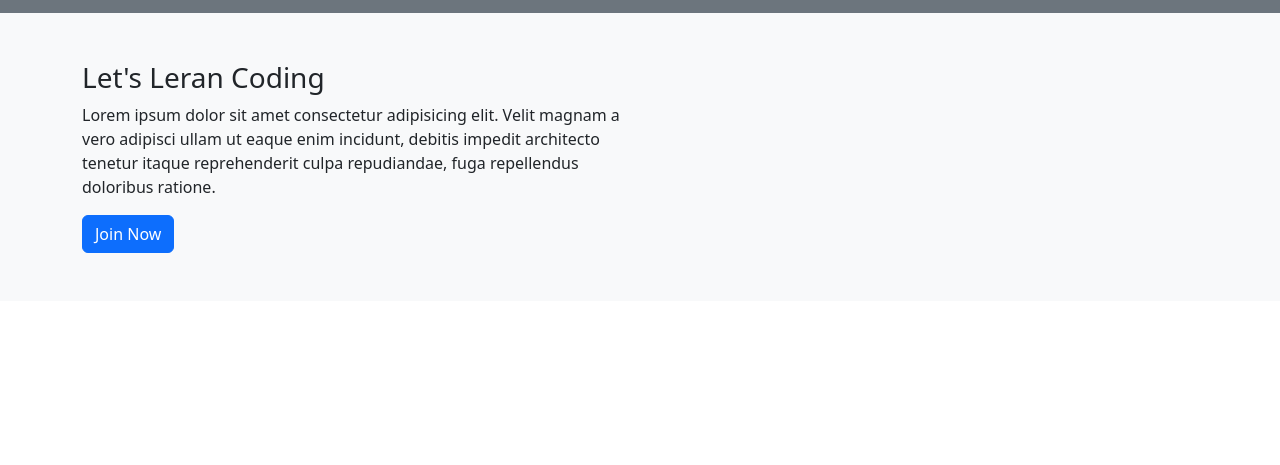
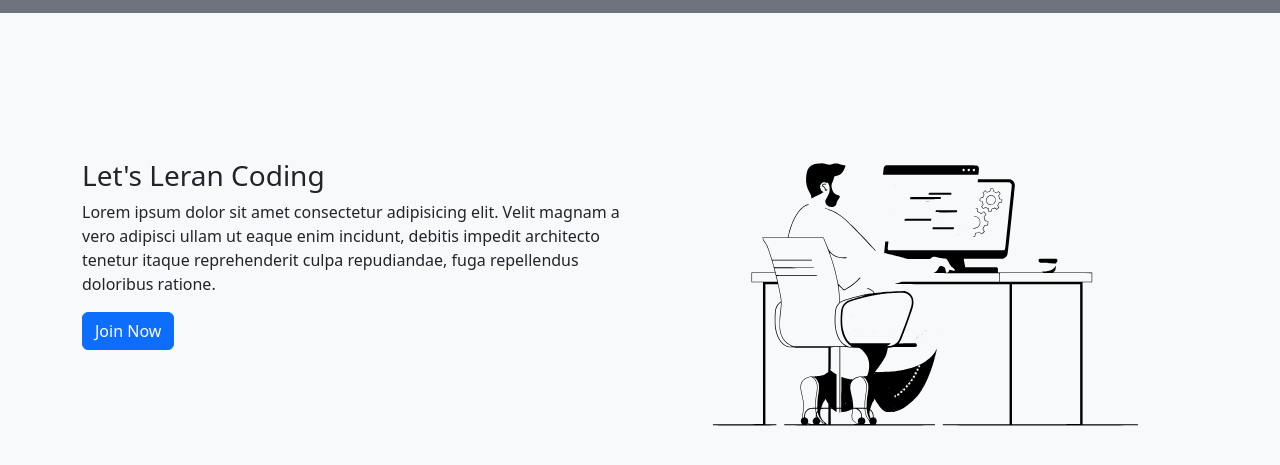
Before and after one commit to elif-kepenek/sass, a website: page index.html in a window 1280 px wide. Shown: the part 129-594 px from the top of the page. Drawn offline with nearby package versions, Linux system fonts and the light colour scheme.

Commit message:
hero_area section

```diff
--- a/index.html
+++ b/index.html
@@ -82,7 +82,9 @@
                     </div>
                 </div>
             </div>
-            <div class="col-md-6"></div>
+            <div class="col-md-6 pt-4">
+                <img src="./img/coder.svg" class="img-fluid" alt="">
+            </div>
         </div></div>
     </section>
 
```
Also changed, not shown: img/coder.svg (added).
